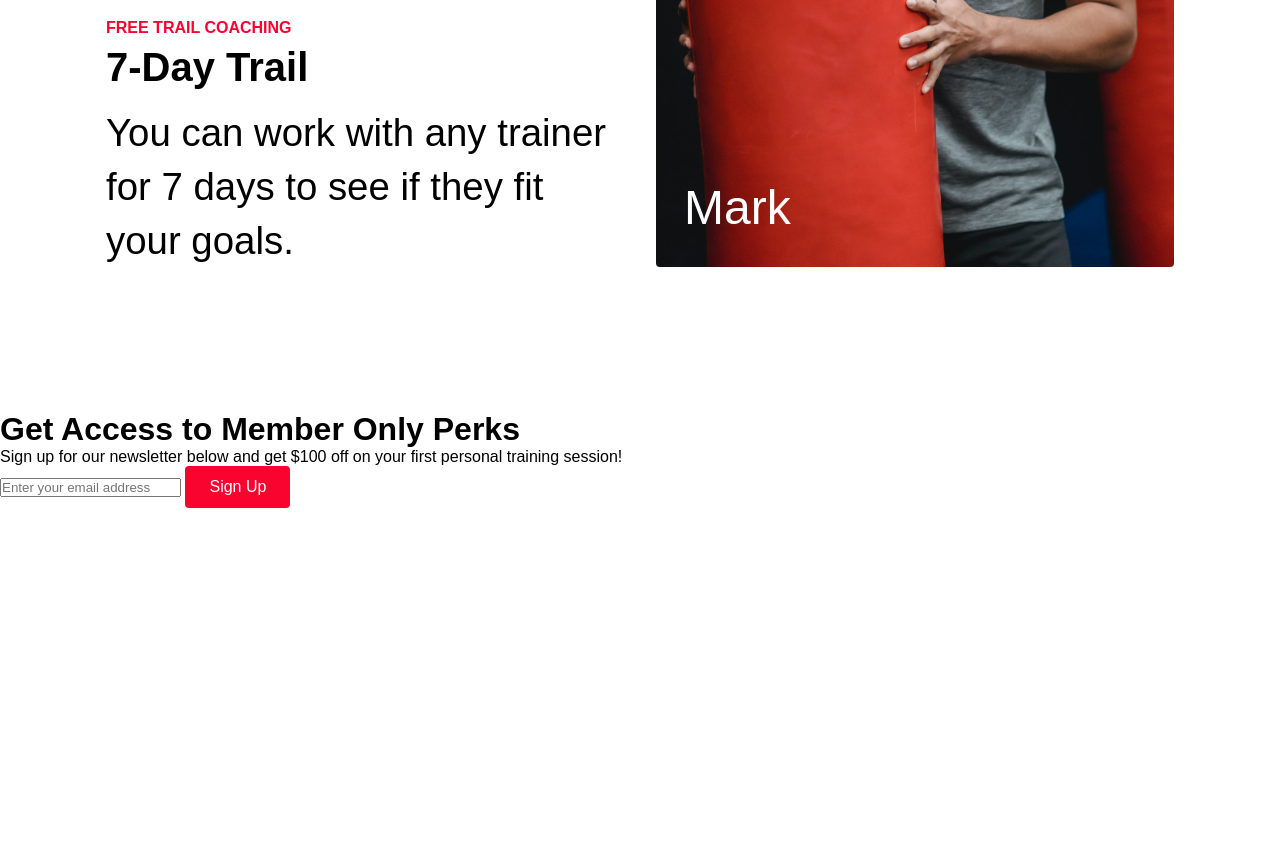
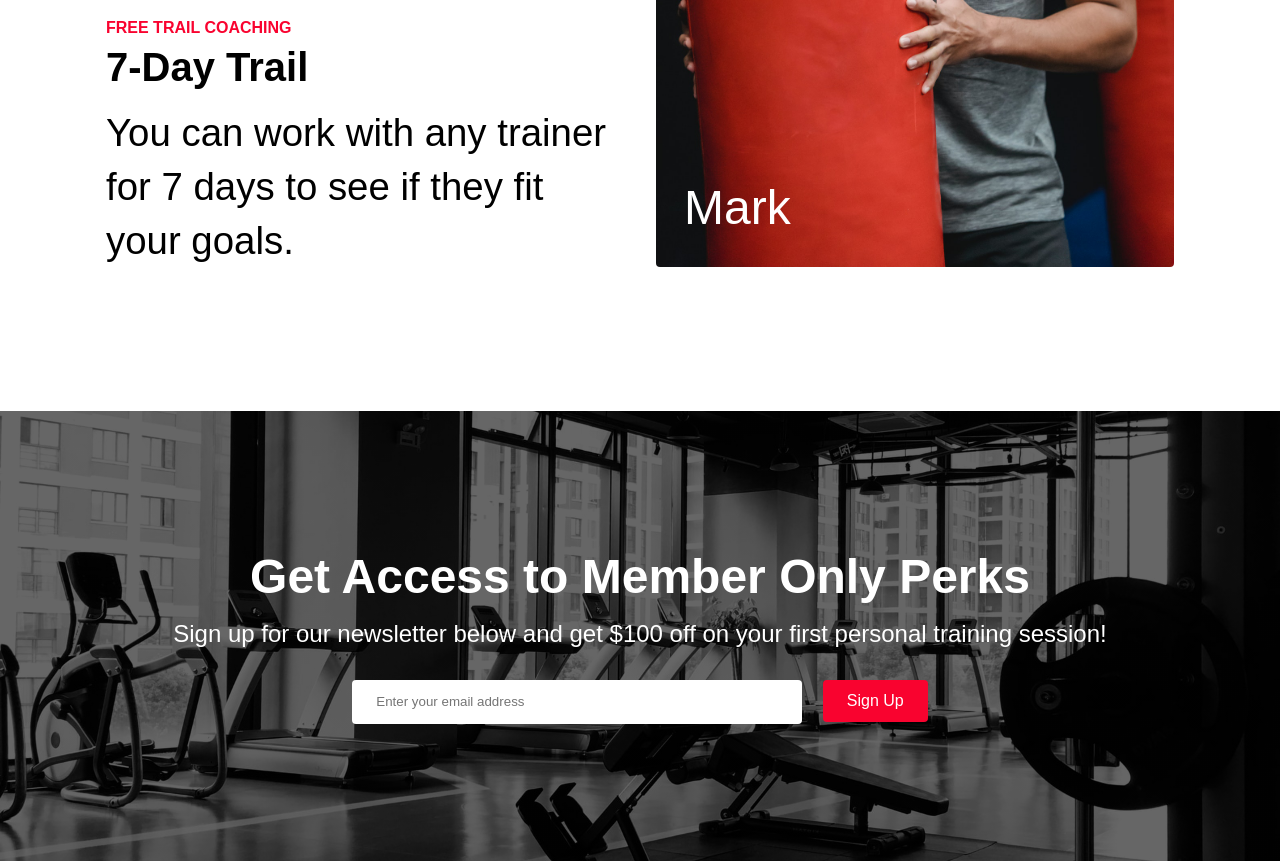
Before and after one commit to msram1002/srmFitness, a plain HTML site: page index.html in a window 1280 px wide. Shown: the part 4442-5303 px from the top of the page. Before the commit the page ends 4950 px from the top, so only its background shows below. Drawn offline with Linux system fonts and the light colour scheme.

Commit message:
styles for email section

```diff
--- a/styles.css
+++ b/styles.css
@@ -391,3 +391,83 @@ p.membership__desc {
     grid-column: 1/2;
   }
 }
+
+/* Email Section */
+
+.email {
+  background: linear-gradient(
+    180deg,
+    rgba(0 ,0, 0, 0.6) 0%,
+    rgba(0 ,0, 0, 0.6) 35%,
+    rgba(0 ,0, 0, 0.6) 100%),
+    url('./images/gym-2.jpg') no-repeat center;
+  height: 450px;
+  width: 100%;
+  background-position: center;
+  background-size: cover;
+  padding: 5rem calc((100vw - 1300px) / 2);
+  color: var(--white);
+  display: flex;
+  justify-content: center;
+  align-items: center;
+}
+
+.email__content {
+  display: flex;
+  flex-direction: column;
+  align-items: center;
+}
+
+.email__content h1 {
+  text-align: center;
+  margin-bottom: 1rem;
+  font-size: clamp(1rem, 5vw, 3rem);
+  padding: 0 1rem;
+}
+
+.email__content p {
+  text-align: center;
+  margin-bottom: 2rem;
+  font-size: clamp(1rem, 2.5vw, 1.5rem);
+  padding: 0 1rem;
+}
+
+form {
+  z-index: 10;
+}
+
+.form__wrap input {
+  padding: 1rem 1.5rem;
+  outline: none;
+  width: 450px;
+  height: 44px;
+  border: none;
+  margin-right: 1rem;
+  border-radius: 0.25rem;
+}
+
+@media screen and (max-width: 768px) {
+  .form__wrap {
+    display: flex;
+    flex-direction: column;
+    padding: 0 1rem;
+  }
+
+  .form__wrap input {
+    margin-bottom: 1rem;
+    width: 100%;
+    margin-right: 0;
+  }
+
+  button {
+    width: 100%;
+    min-width: 350px;
+  }
+}
+
+@media screen and (max-width: 400px) {
+  .button {
+    width: 100%;
+    min-width: 250px;
+  }
+}
```
